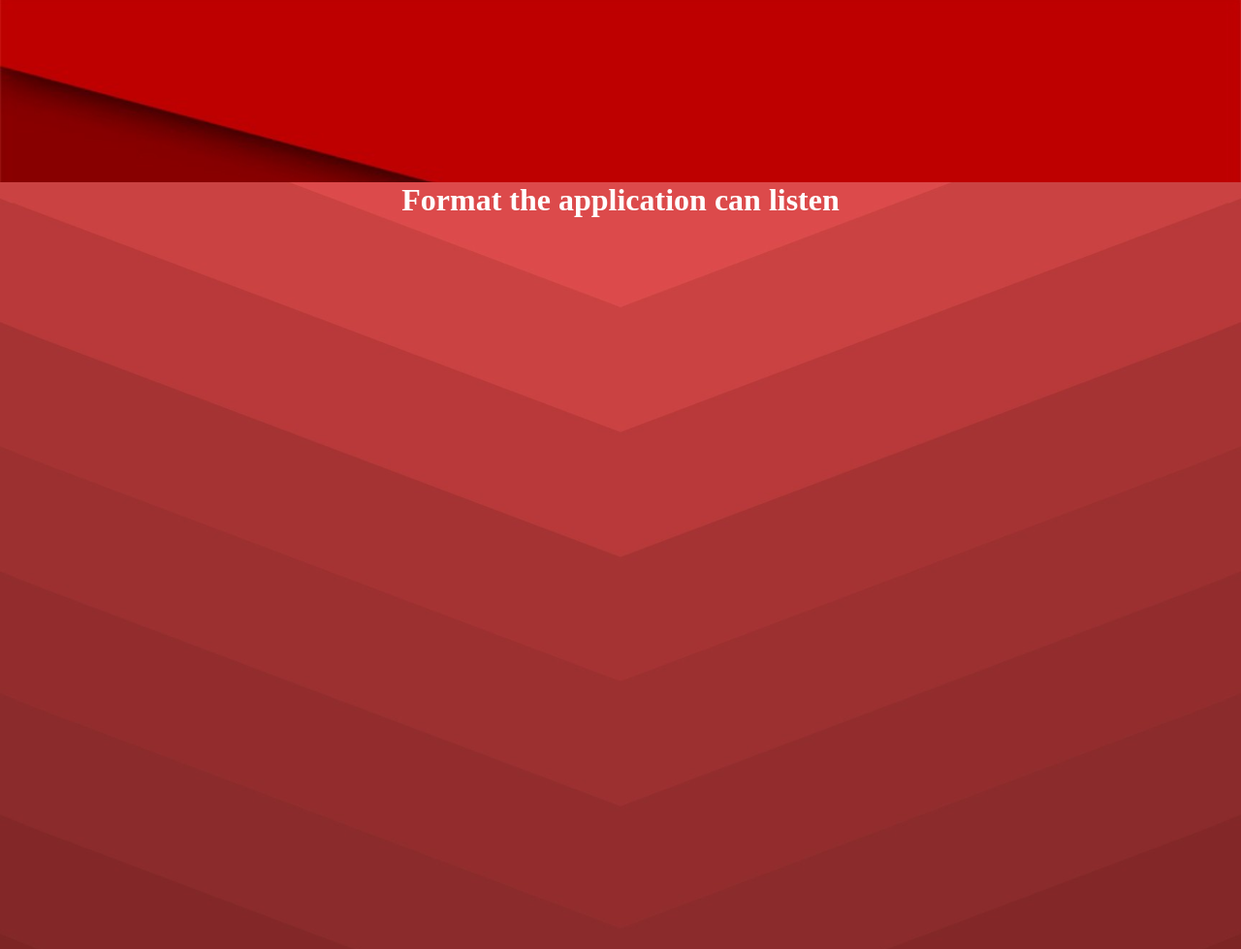
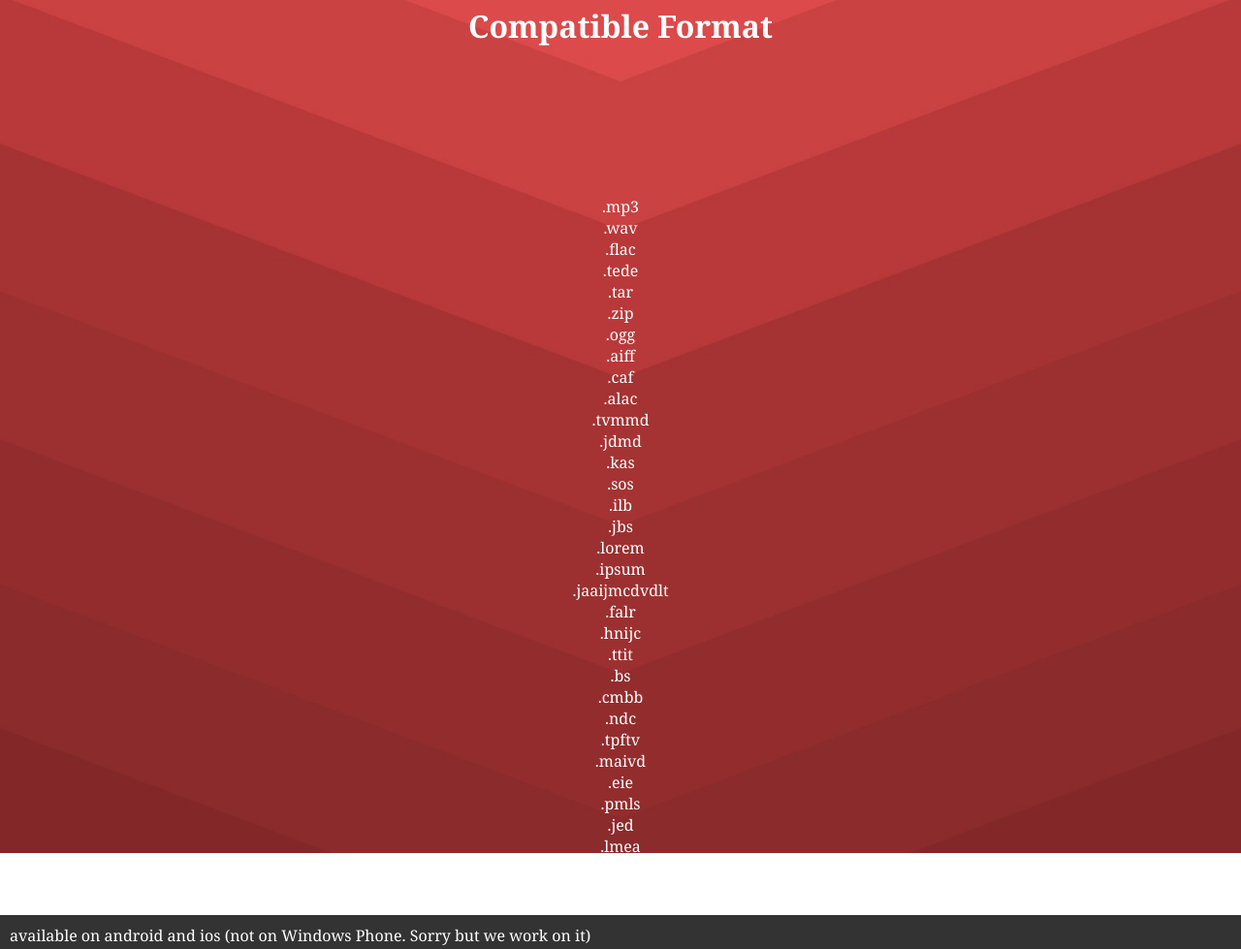
Before and after one commit to Milihhard/English_Websiste, a plain HTML site: page index.html in a window 1280 px wide. Shown: the part 1821-2800 px from the top of the page at 97% size. Drawn offline with nearby package versions, Linux system fonts and the light colour scheme.

Commit message:
kjgjkhgjhg

```diff
--- a/css/main.css
+++ b/css/main.css
@@ -1,6 +1,7 @@
 body {
     width: 100%;
     margin: 0;
+    font-family: Cambria;
 }
 
 h1 {
@@ -9,6 +10,7 @@ h1 {
 }
 p{
     margin:0;
+    color: white;
 }
 a{
     color: white;
@@ -42,7 +44,7 @@ header, footer {
     background: url("../src/red_wallpaper.jpg") center 0 no-repeat fixed;
     background-size: cover;
     color: white;
-    height: 1600px;
+    height: 1400px;
     margin: 0 auto;
     overflow: hidden;
     padding: 0;
@@ -63,12 +65,14 @@ header, footer {
 #slide2 {
     background: rgb(51, 51, 51);
     height: 1000px;
+    padding: 10px;
 }
 
 #slide3 {
     background: url("../src/red_wallpaper2.jpg") center 0 no-repeat fixed;
-    height: 1000px;
+    /*height: 1000px;*/
     background-size: cover;
+    padding-bottom: 50px;
 }
 
 .center{
@@ -92,3 +96,7 @@ header, footer {
 .marginAuto{
     margin-left: 44%;
 }
+
+.content{
+    padding: 10px;
+}
--- a/index.html
+++ b/index.html
@@ -29,8 +29,8 @@
 <header>
     <div class="center">
         <div id="title">
-        <img class="marginAuto" src="src/headset2x.png"/>
-        <h1>MUZY</h1>
+            <img class="marginAuto" src="src/headset2x.png"/>
+            <h1>MUZY</h1>
         </div>
     </div>
 
@@ -41,17 +41,57 @@
             <h1 class="textAlignCenter">What is muzy?</h1>
             <img id="imgTest" src="src/preview.gif">
             <P>
-                muzy is An application to
+                muzy is An application to listen to music. But he has a nice interface!
+
+
             </P>
+            <br><br><br><br><br><br><br><br><br><br><br><br><br><br><br><br><br><br><br><br><br><br><br><br><br><br><br><br><br><br><br><br><br><br><br><br><br><br><br><br><br><br><br><br><br><br>
+            <h1 class="textAlignCenter"> choose your type of music and enjoy </h1>
         </div>
     </div>
 
-    <div id="slide3">
-        <h1 class="textAlignCenter">Format the application can listen</h1>
+    <div id="slide3" class="textAlignCenter">
+        <div class="content">
+            <h1 class="textAlignCenter">Compatible Format</h1>
+
+            <br><br><br><br><br><br><br>
+            <p>.mp3</p>
+            <p>.wav</p>
+            <p>.flac</p>
+            <p>.tede</p><!--this extension doesn't exist-->
+            <p>.tar</p>
+            <p>.zip</p>
+            <p>.ogg</p>
+            <p>.aiff</p>
+            <p>.caf</p>
+            <p>.alac</p>
+            <p>.tvmmd</p><!--tableau vert mais marron dedans-->
+            <p>.jdmd</p><!--jaune devant marron derrière-->
+            <p>.kas</p>
+            <p>.sos</p>
+            <p>.ilb</p><!--I love banana-->
+            <p>.jbs</p><!--justin bieber sucks-->
+            <p>.lorem</p>
+            <p>.ipsum</p>
+            <p>.jaaijmcdvdlt</p><!--j'en ai aucune idée je me contente de viser dans le trou-->
+            <p>.falr</p><!--fait à la rache-->
+            <p>.hnijc</p><!--his name is JOHN CENA!!!!-->
+            <p>.ttit</p><!--tou tou iou tou-->
+            <p>.bs</p><!--bullshit-->
+            <p>.cmbb</p><!--chouff malibu barbare barbare-->
+            <p>.ndc</p><!--noix de coco-->
+            <p>.tpftv</p><!--t'as pas fais ta vaisselle-->
+            <p>.maivd</p><!--madame axel il veut descente-->
+            <p>.eie</p><!--extension in english-->
+            <p>.pmls</p><!--passe moi le sel-->
+            <p>.jed</p><!--j'écoute de la disco-->
+            <p>.lmea</p><!--les mouettes en angleterre-->
+        </div>
     </div>
 </main>
 <footer>
-    <p>pouet</p>
+    <p>available on android and ios (not on Windows Phone. Sorry but we work on it)</p>
+    <p>made by Emilien and Oualid</p>
 </footer>
 </body>
 </html>
```
